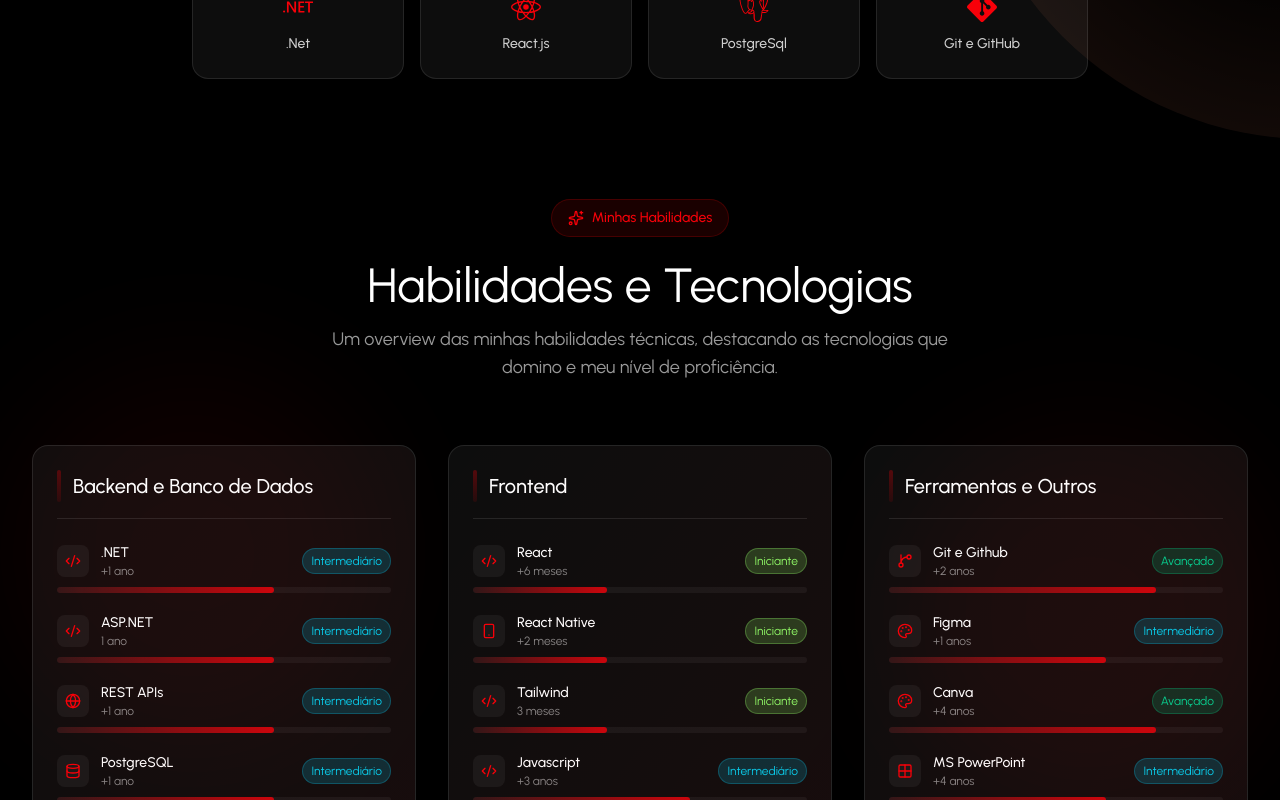
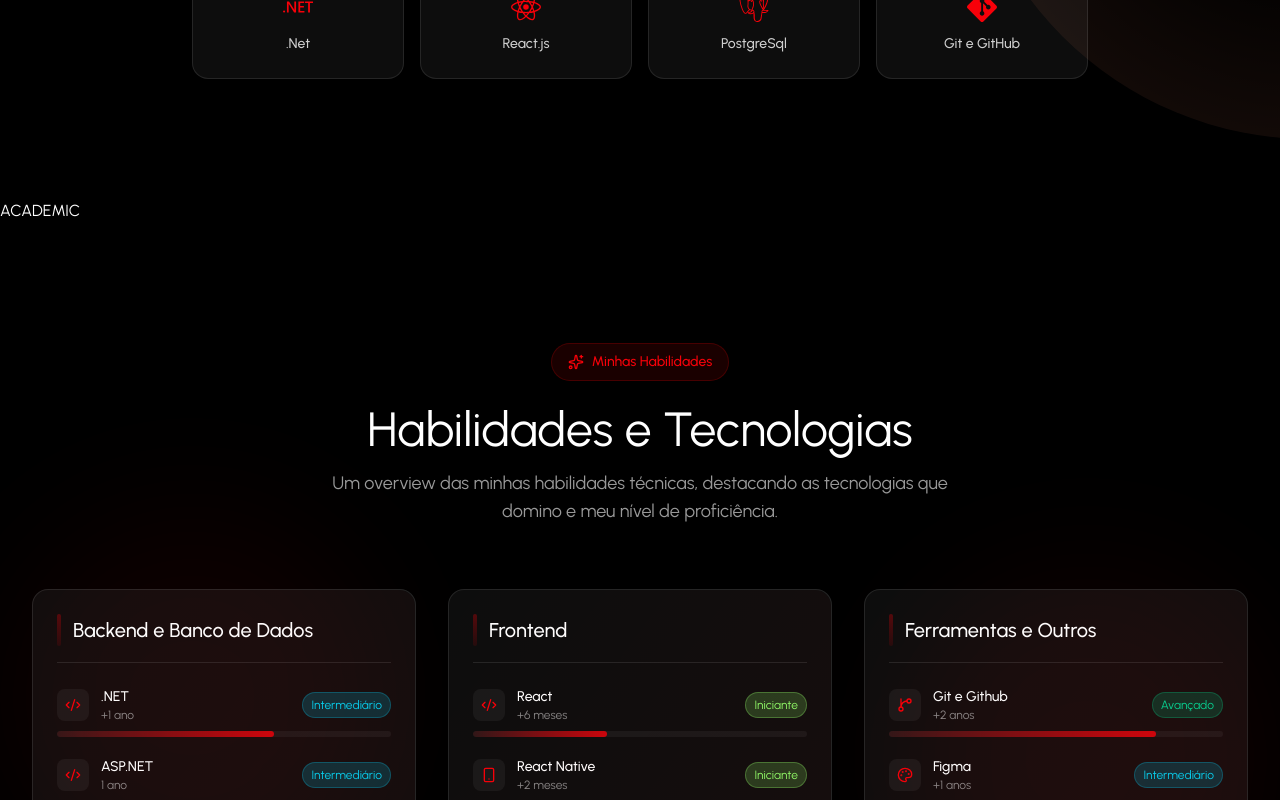
Before and after one commit to miccaaz/personal-portfolio-micz, a React (Vite) app: page / in a window 1280 px wide. Shown: the part 1580-2380 px from the top of the page. Built offline with nearby package versions, Linux system fonts and the light colour scheme.

Commit message:
Adicionando arquivos de futuras seções

```diff
--- a/index.html
+++ b/index.html
@@ -2,7 +2,7 @@
 <html lang="en">
   <head>
     <meta charset="UTF-8" />
-    <link rel="icon" type="image/ico+xml" href="/public/images/favicon.ico" />
+    <link rel="icon" type="image/ico+xml" href="/images/favicon.ico" />
     <meta name="viewport" content="width=device-width, initial-scale=1.0" />
     <title>MicZ</title>
   </head>
--- a/src/App.jsx
+++ b/src/App.jsx
@@ -3,6 +3,7 @@
 import Hero from './components/sections/Hero';
 import About from './components/sections/About';
 import Skills from './components/sections/Skills';
+import Academic from './components/sections/Academic';
 import Projects from './components/sections/Projects';
 import Contact from './components/sections/Contact';
 import Footer from './components/layout/Footer';
@@ -15,6 +16,7 @@
       <main>
         <Hero />
         <About />
+        <Academic />
         <Skills />
         <Projects />
       </main>
--- /dev/null
+++ b/src/components/sections/Academic.jsx
@@ -0,0 +1,11 @@
+import React from 'react'
+
+const Academic = () => {
+  return (
+    <section id='academic' className='relative py-15 bg-black overflow-hidden'>
+      ACADEMIC
+    </section>
+  )
+}
+
+export default Academic
--- a/src/utils/constants.js
+++ b/src/utils/constants.js
@@ -32,6 +32,7 @@
 
 export const NAV_LINKS = [
   { id: 'about', label: 'Sobre'},
+  { id: 'academic', label: 'Formação' },
   { id: 'skills', label: 'Habilidades'},
   { id: 'projects', label: 'Projetos'},
   { id: 'contact', label: 'Contatos'}
```
Also changed, not shown: src/components/layout/NavBar.jsx (+0 -11 lines), src/components/sections/Curiosities.jsx (added), src/components/sections/Statistics.jsx (added).
